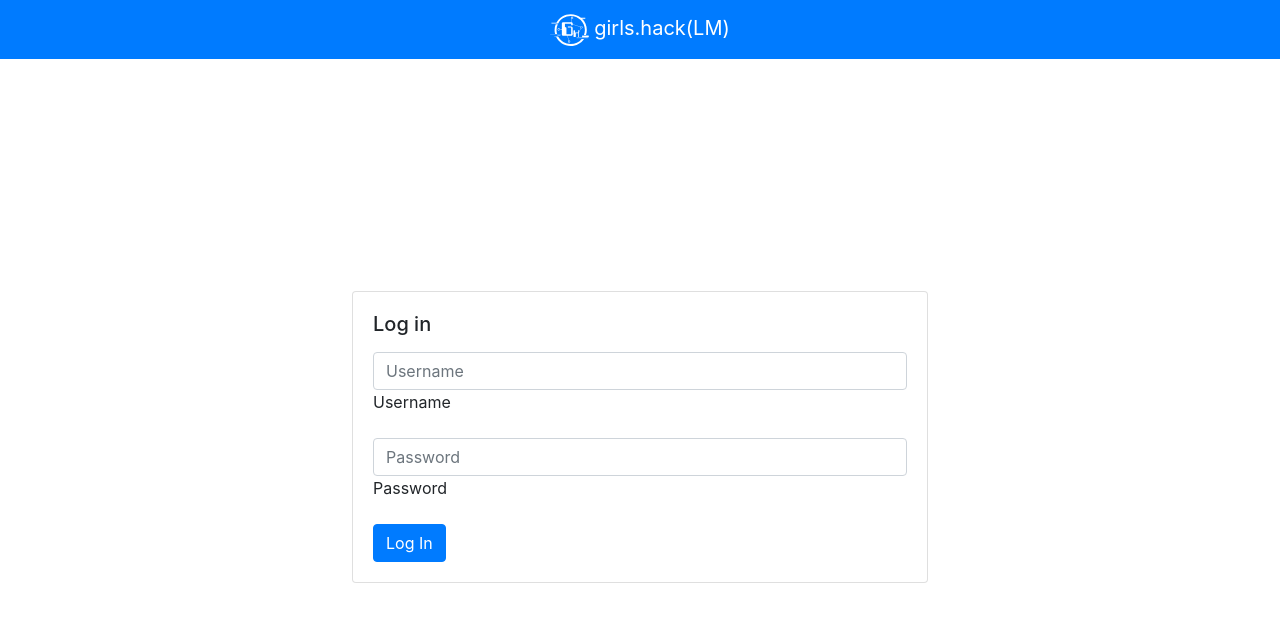
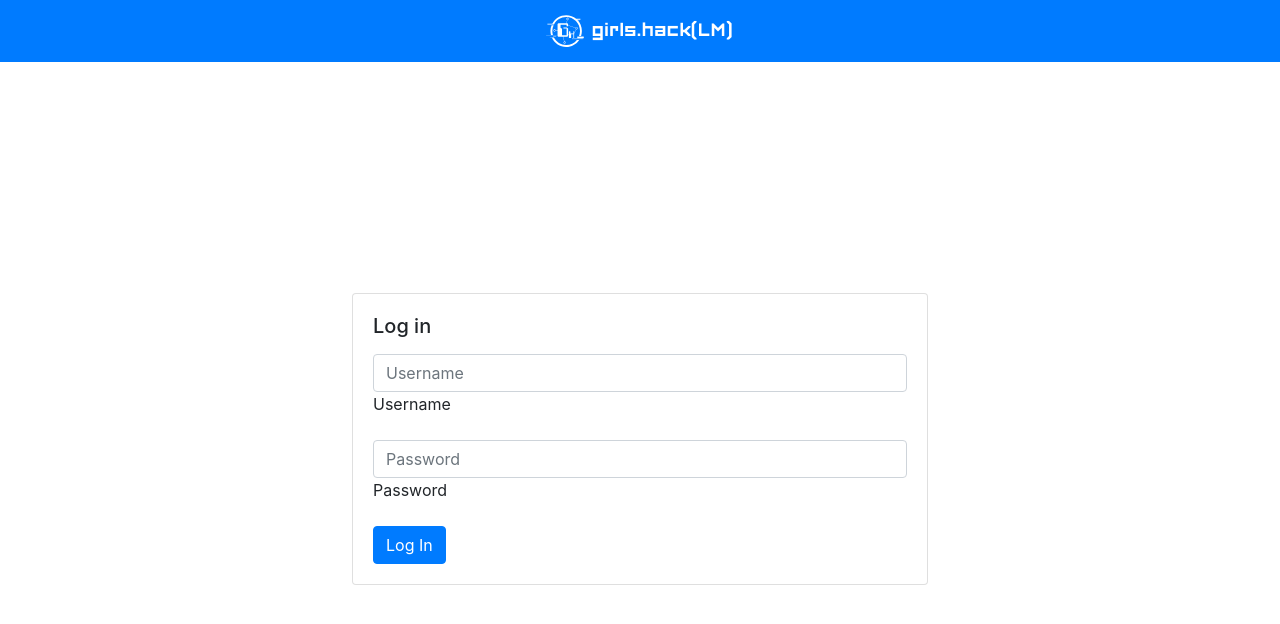
Before and after one commit to nrubin29/girls_hack_lm, a Django app: page /login in a window 1280 px wide. Shown: the top 624 px of the page. Run offline with Django 3.2, Linux system fonts and the light colour scheme; some libraries are stand-ins or nearby versions.

Commit message:
Added logo font

```diff
--- a/templates/base.html
+++ b/templates/base.html
@@ -9,6 +9,11 @@
     <link href="{% static 'bootstrap.css' %}" rel="stylesheet"/>
 
     <style>
+        @font-face {
+            font-family: 'Forced Square';
+            src: url("{% static 'forced_square.ttf' %}");
+        }
+
         body {
             display: flex;
             flex-direction: column;
@@ -18,6 +23,11 @@
 
         .navbar {
             margin-bottom: 1em;
+        }
+
+        .navbar-brand {
+            font-family: 'Forced Square', serif;
+            font-size: 1.5em;
         }
 
         main {
```
Also changed, not shown: hackathon/static/forced_square.ttf (added).
